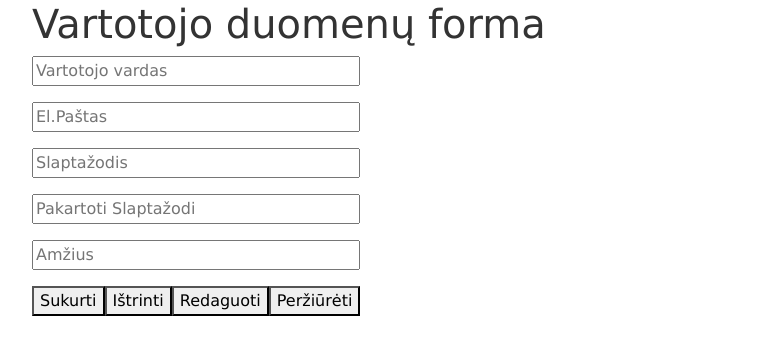
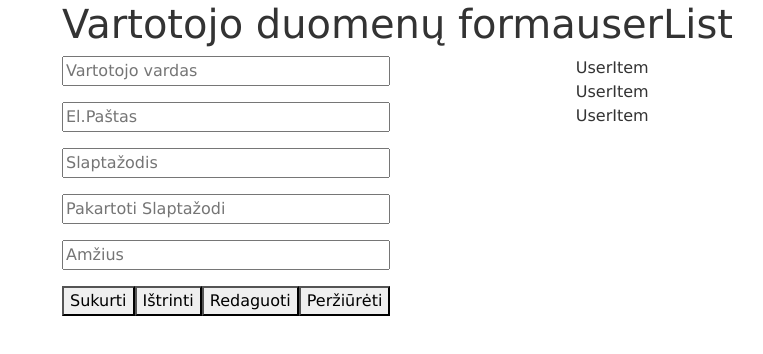
Before and after one commit to ebrajis/User-Manager-Exercise, a React (Create React App) app: page / in a window 1280 px wide. Shown: the top 354 px of the page, without its empty margins (96-859 px from the left). Built offline with nearby package versions, Linux system fonts and the light colour scheme.

Commit message:
create new files userItem and userList

```diff
--- a/src/App.jsx
+++ b/src/App.jsx
@@ -2,9 +2,16 @@ import React, { Component } from 'react';
 import UserForm from './components/UserForm';
 import './App.css';
 import axios from 'axios';
+import UserList from './components/UserList';
 
 class App extends Component {
   state = {};
+  constructor(props) {
+    super(props);
+    this.state = {
+      users: [1, 2, 3],
+    };
+  }
   createNewUser = async (dataToCreateNewUser) => {
     console.log('createNewUser in app.jsx');
     // console.log('dataToCreateNewUser', dataToCreateNewUser);
@@ -20,7 +27,12 @@ class App extends Component {
   render() {
     return (
       <div className="App">
-        <UserForm onCreateNewUser={this.createNewUser} />
+        <div className="container">
+          <div className="container d-flex">
+            <UserForm onCreateNewUser={this.createNewUser} />
+            <UserList users={this.state.users} />
+          </div>
+        </div>
       </div>
     );
   }
--- a/src/components/UserForm.jsx
+++ b/src/components/UserForm.jsx
@@ -20,7 +20,7 @@ class UserForm extends Component {
     });
   };
 
-  handleSubmit = (e) => {
+  handleSubmit = async (e) => {
     const { username, email, password, repeatPassword, age } = this.state;
     e.preventDefault();
     const dataToCreateNewUser = {
@@ -31,7 +31,8 @@ class UserForm extends Component {
       age,
     };
     console.log('dataToCreateNewUser', dataToCreateNewUser);
-    this.props.onCreateNewUser(dataToCreateNewUser);
+    const createSuccess = await this.props.onCreateNewUser(dataToCreateNewUser);
+    if (createSuccess) this.clearInputs();
   };
 
   handleInput = (e) => {
@@ -57,7 +58,7 @@ class UserForm extends Component {
               value={s.email}
               onChange={this.handleInput}
               className="input"
-              type="text"
+              type="email"
               name="email"
               placeholder="El.Paštas"
             />
@@ -65,7 +66,7 @@ class UserForm extends Component {
               value={s.password}
               onChange={this.handleInput}
               className="input"
-              type="text"
+              type="password"
               name="password"
               placeholder="Slaptažodis"
             />
@@ -73,7 +74,7 @@ class UserForm extends Component {
               value={s.repeatPassword}
               onChange={this.handleInput}
               className="input"
-              type="text"
+              type="password"
               name="repeatPassword"
               placeholder="Pakartoti Slaptažodi"
             />
--- /dev/null
+++ b/src/components/UserItem.jsx
@@ -0,0 +1,7 @@
+import React, { Component } from 'react';
+class UserItem extends Component {
+  render() {
+    return <div>UserItem</div>;
+  }
+}
+export default UserItem;
--- /dev/null
+++ b/src/components/UserList.jsx
@@ -0,0 +1,16 @@
+import React, { Component } from 'react';
+import UserItem from './UserItem';
+
+class UserList extends Component {
+  render() {
+    return (
+      <div>
+        <h1>userList</h1>
+        {this.props.users.map((user) => (
+          <UserItem user={user} key={user} />
+        ))}
+      </div>
+    );
+  }
+}
+export default UserList;
```
